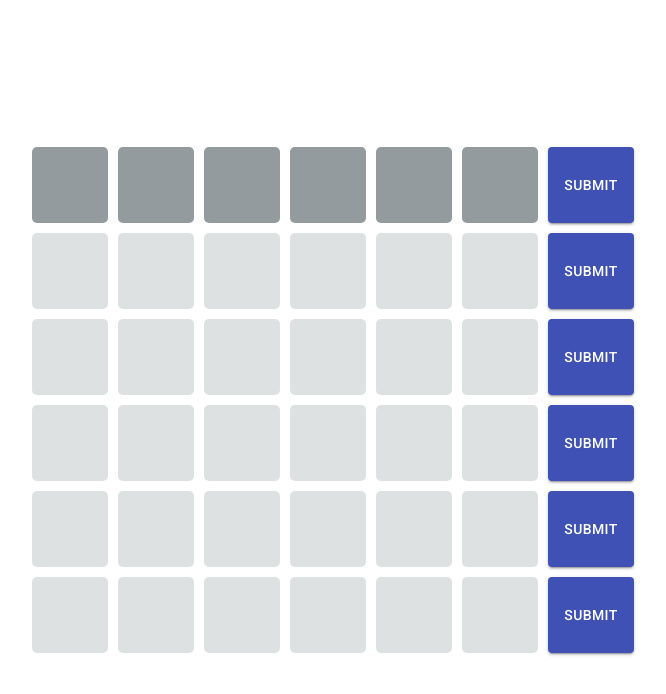
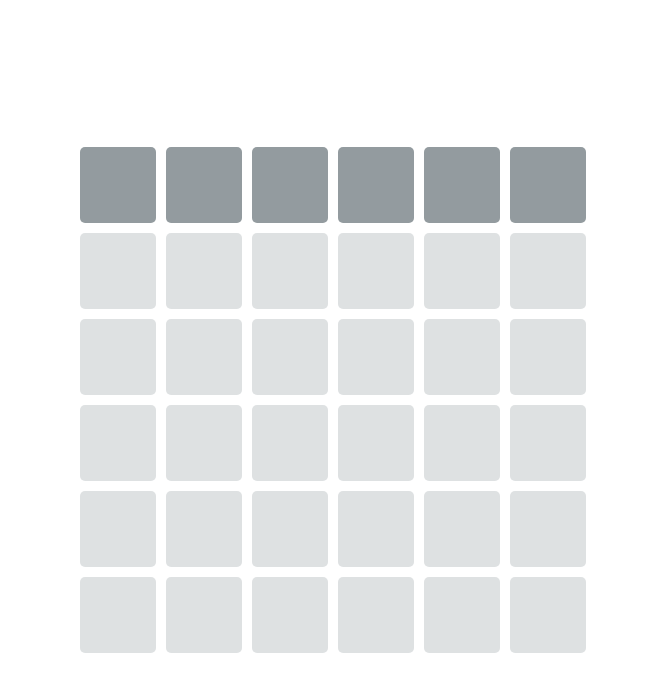
Before and after one commit to brunofariasdeo/six, a React (Create React App) app: page / in a window 1280 px wide. Shown: the top 694 px of the page, without its empty margins (307-973 px from the left). Built offline with nearby package versions, Linux system fonts and the light colour scheme.

Commit message:
Send form after pressing enter key

```diff
--- a/src/components/Word/index.js
+++ b/src/components/Word/index.js
@@ -55,6 +55,9 @@ const Word = ({ isCurrentGuess, onGuessSubmit }) => {
             disabled={!isCurrentGuess || isSubmitted}
             id={NUMBER_TO_POSITION[index + 1]}
             key={index}
+            onKeyPress={(event) =>
+              event.key === "Enter" && handleSubmit(onSubmit)()
+            }
             position={
               isSubmitted
                 ? letters[NUMBER_TO_POSITION[index + 1]]["position"]
@@ -65,9 +68,6 @@ const Word = ({ isCurrentGuess, onGuessSubmit }) => {
             {...register(NUMBER_TO_POSITION[index + 1])}
           />
         ))}
-        <Button type="submit" variant="contained" color="primary">
-          Submit
-        </Button>
       </form>
     </Grid>
   );
```
